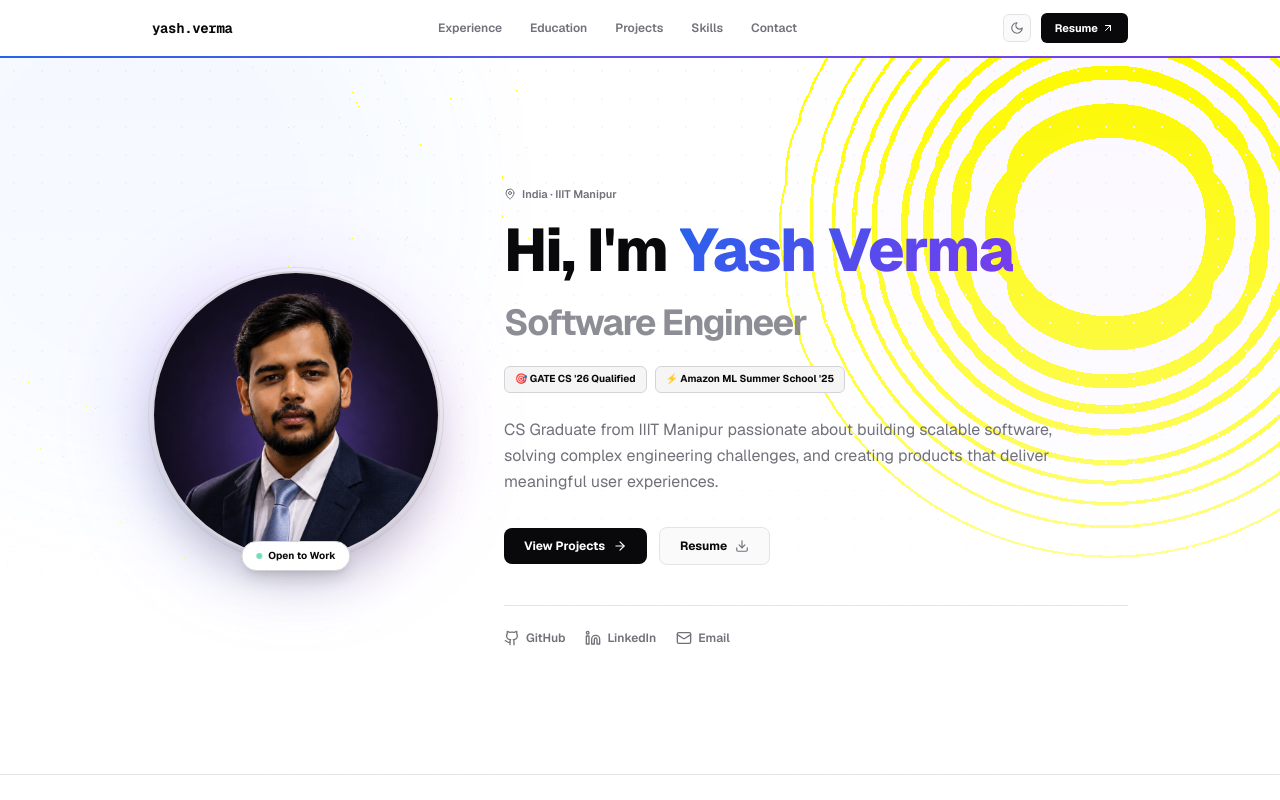
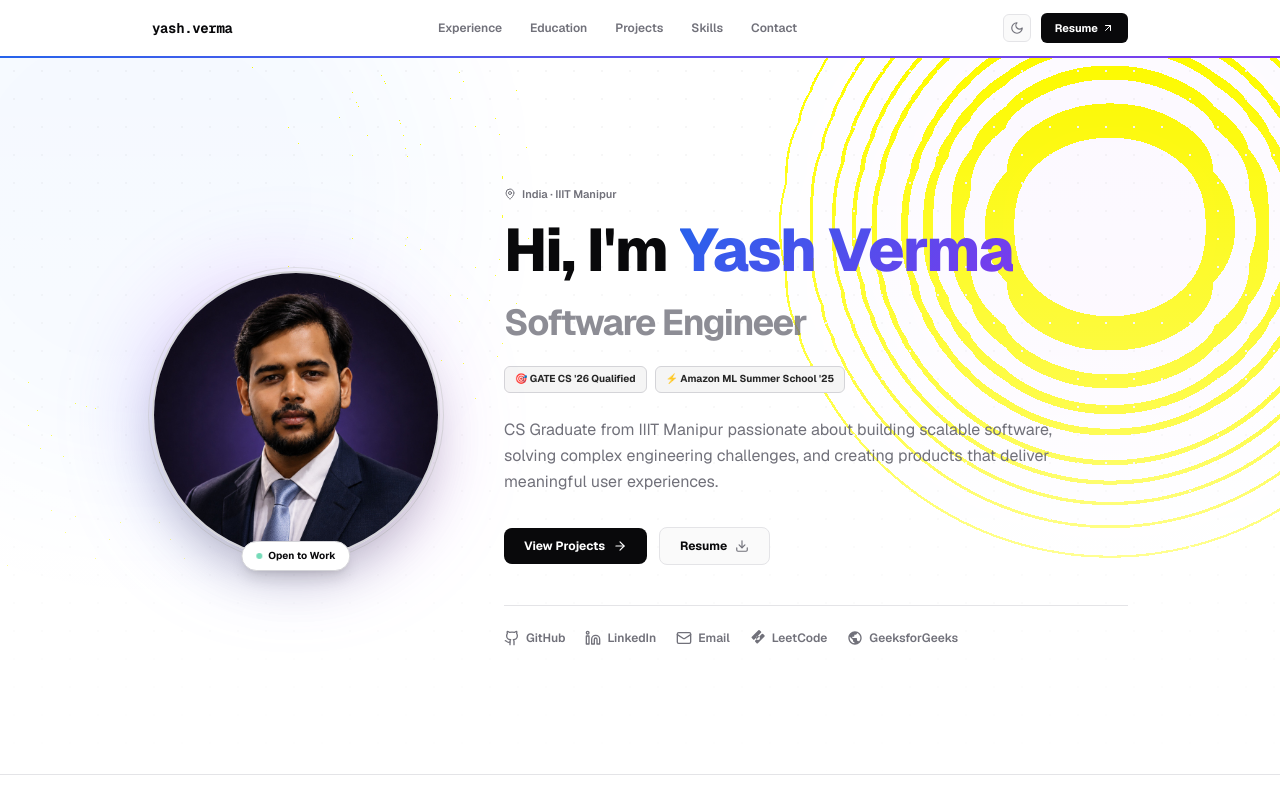
Before and after one commit to Baymax1705/Portfolio-Baymax1705, a Next.js app: page / in a window 1280 px wide. Shown: the top 800 px of the page. Built offline with nearby package versions, Linux system fonts and the light colour scheme.

Commit message:
fix: adjust Hero badge text color to be high-contrast neutral-800 on light mode

```diff
--- a/src/components/Achievements.tsx
+++ b/src/components/Achievements.tsx
@@ -51,6 +51,7 @@ export default function Achievements() {
               transition={{ type: "spring", stiffness: 90, damping: 15, delay: idx * 0.05 }}
               className="border border-border bg-card p-5 rounded-xl flex gap-3.5 shadow-sm hover:border-border-secondary transition-colors"
             >
+
               <div className="p-1.5 rounded bg-background border border-border h-fit shadow-sm">
                 {item.icon}
               </div>
@@ -64,44 +65,6 @@ export default function Achievements() {
               </div>
             </motion.div>
           ))}
-
-          {/* Coding Profiles Showcase Card */}
-          <motion.div
-            initial={{ opacity: 0, y: 25 }}
-            whileInView={{ opacity: 1, y: 0 }}
-            viewport={{ once: true, margin: "-10% 0px -10% 0px" }}
-            transition={{ type: "spring", stiffness: 90, damping: 15, delay: 0.2 }}
-            className="border border-border bg-card p-5 rounded-xl flex flex-col gap-3 shadow-sm hover:border-border-secondary transition-colors col-span-1 sm:col-span-2"
-          >
-            <div className="flex items-center gap-2 border-b border-border pb-2">
-              <span className="text-xs font-bold text-foreground">Coding Profiles</span>
-            </div>
-            <div className="flex flex-wrap items-center gap-4 pt-1">
-              <a
-                href="https://leetcode.com/u/Baymax_17/"
-                target="_blank"
-                rel="noopener noreferrer"
-                className="inline-flex items-center gap-2 text-xs font-semibold text-muted hover:text-yellow-500 transition-colors"
-              >
-                <svg className="w-4 h-4 fill-current" viewBox="0 0 24 24">
-                  <path d="M13.483 0a1.374 1.374 0 0 0-.961.414l-9.77 9.77a1.375 1.375 0 0 0 0 1.945l1.945 1.945a1.375 1.375 0 0 0 1.945 0l9.77-9.77a1.375 1.375 0 0 0 0-1.945L14.444.414A1.373 1.373 0 0 0 13.483 0zm5.176 5.676a1.375 1.375 0 0 0-.961.414l-9.77 9.77a1.375 1.375 0 0 0 0 1.945l1.945 1.945a1.375 1.375 0 0 0 1.945 0l9.77-9.77a1.375 1.375 0 0 0 0-1.945L19.62 6.09a1.373 1.373 0 0 0-.961-.414zM12 9.086a2.914 2.914 0 1 1 0 5.828A2.914 2.914 0 0 1 12 9.086z"/>
-                </svg>
-                LeetCode (Baymax_17)
-              </a>
-              <span className="text-border-secondary">|</span>
-              <a
-                href="https://www.geeksforgeeks.org/profile/ninjaylwbp"
-                target="_blank"
-                rel="noopener noreferrer"
-                className="inline-flex items-center gap-2 text-xs font-semibold text-muted hover:text-green-500 transition-colors"
-              >
-                <svg className="w-4 h-4 fill-current" viewBox="0 0 24 24">
-                  <path d="M12 2C6.48 2 2 6.48 2 12s4.48 10 10 10 10-4.48 10-10S17.52 2 12 2zm-1 17.93c-3.95-.49-7-3.85-7-7.93 0-.62.08-1.21.21-1.79L9 15v1c0 1.1.9 2 2 2v1.93zm6.9-2.54c-.26-.81-1-1.39-1.9-1.39h-1v-3c0-.55-.45-1-1-1H8v-2h2c.55 0 1-.45 1-1V7h2c1.1 0 2-.9 2-2v-.41c2.93 1.19 5 4.06 5 7.41 0 2.08-.8 3.97-2.1 5.39z"/>
-                </svg>
-                GeeksforGeeks (ninjaylwbp)
-              </a>
-            </div>
-          </motion.div>
         </div>
       </div>
     </section>
--- a/src/components/Hero.tsx
+++ b/src/components/Hero.tsx
@@ -83,10 +83,10 @@ export default function Hero() {
             transition={{ type: "spring", stiffness: 100, damping: 18, delay: 0.06 }}
             className="flex flex-wrap gap-2 mb-6"
           >
-            <span className="inline-flex items-center text-[10px] font-bold bg-neutral-100 dark:bg-neutral-800 text-foreground border border-border-secondary px-2.5 py-1 rounded-md">
+            <span className="inline-flex items-center text-[10px] font-bold bg-neutral-100 dark:bg-neutral-800 text-neutral-800 dark:text-neutral-200 border border-border-secondary px-2.5 py-1 rounded-md">
               🎯 GATE CS &apos;26 Qualified
             </span>
-            <span className="inline-flex items-center text-[10px] font-bold bg-neutral-100 dark:bg-neutral-800 text-foreground border border-border-secondary px-2.5 py-1 rounded-md">
+            <span className="inline-flex items-center text-[10px] font-bold bg-neutral-100 dark:bg-neutral-800 text-neutral-800 dark:text-neutral-200 border border-border-secondary px-2.5 py-1 rounded-md">
               ⚡ Amazon ML Summer School &apos;25
             </span>
           </motion.div>
@@ -151,6 +151,26 @@ export default function Hero() {
                 label: "Email",
                 color: "hover:text-red-400",
               },
+              {
+                href: "https://leetcode.com/u/Baymax_17/",
+                icon: (
+                  <svg className="w-4 h-4 fill-current" viewBox="0 0 24 24">
+                    <path d="M13.483 0a1.374 1.374 0 0 0-.961.414l-9.77 9.77a1.375 1.375 0 0 0 0 1.945l1.945 1.945a1.375 1.375 0 0 0 1.945 0l9.77-9.77a1.375 1.375 0 0 0 0-1.945L14.444.414A1.373 1.373 0 0 0 13.483 0zm5.176 5.676a1.375 1.375 0 0 0-.961.414l-9.77 9.77a1.375 1.375 0 0 0 0 1.945l1.945 1.945a1.375 1.375 0 0 0 1.945 0l9.77-9.77a1.375 1.375 0 0 0 0-1.945L19.62 6.09a1.373 1.373 0 0 0-.961-.414zM12 9.086a2.914 2.914 0 1 1 0 5.828A2.914 2.914 0 0 1 12 9.086z"/>
+                  </svg>
+                ),
+                label: "LeetCode",
+                color: "hover:text-yellow-500",
+              },
+              {
+                href: "https://www.geeksforgeeks.org/profile/ninjaylwbp",
+                icon: (
+                  <svg className="w-4 h-4 fill-current" viewBox="0 0 24 24">
+                    <path d="M12 2C6.48 2 2 6.48 2 12s4.48 10 10 10 10-4.48 10-10S17.52 2 12 2zm-1 17.93c-3.95-.49-7-3.85-7-7.93 0-.62.08-1.21.21-1.79L9 15v1c0 1.1.9 2 2 2v1.93zm6.9-2.54c-.26-.81-1-1.39-1.9-1.39h-1v-3c0-.55-.45-1-1-1H8v-2h2c.55 0 1-.45 1-1V7h2c1.1 0 2-.9 2-2v-.41c2.93 1.19 5 4.06 5 7.41 0 2.08-.8 3.97-2.1 5.39z"/>
+                  </svg>
+                ),
+                label: "GeeksforGeeks",
+                color: "hover:text-green-500",
+              },
             ].map((s) => (
               <a
                 key={s.label}
```
